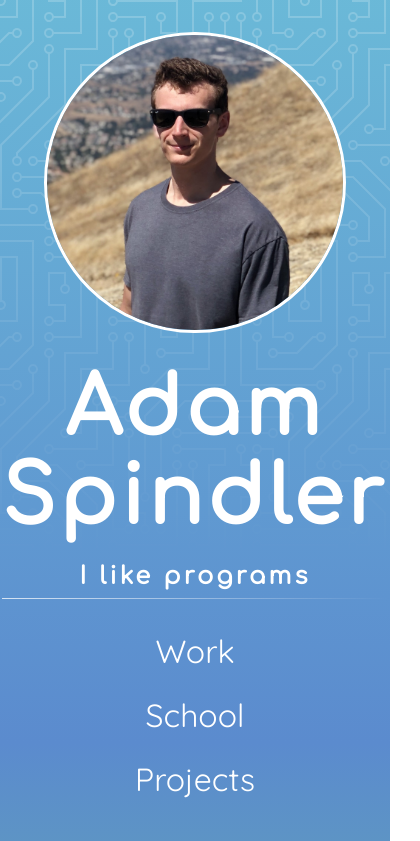
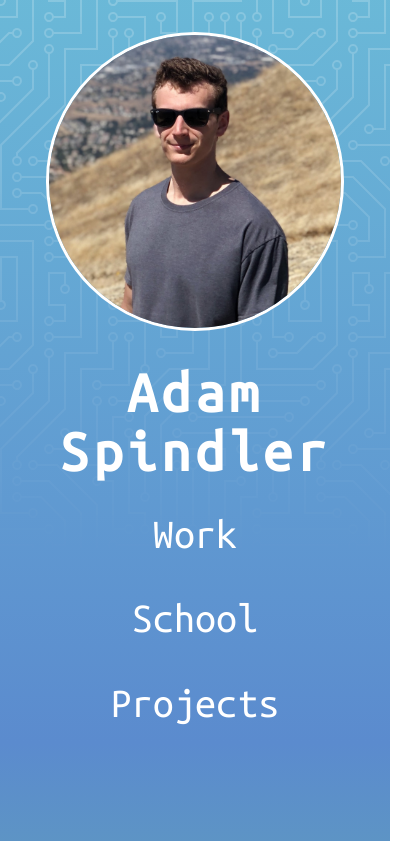
Before and after one commit to Experiment5X/Portfolio_v3, a website: page html/index.pug in a window 390 px wide. Shown: the top 841 px of the page, 420 px wide, since content can reach past the window. Drawn offline with nearby package versions, Linux system fonts and the light colour scheme; files that its build step writes are made by us from their sources; files whose address does not match are found by name.

Commit message:
More adjustments for smaller screens

```diff
--- a/html/index.pug
+++ b/html/index.pug
@@ -2,6 +2,7 @@ head
   link(href='https://fonts.googleapis.com/css?family=Comfortaa&display=swap' rel='stylesheet')
   link(href='https://fonts.googleapis.com/css?family=Quicksand&display=swap' rel='stylesheet')
   link(href='https://fonts.googleapis.com/css?family=Nanum+Gothic&display=swap' rel='stylesheet')
+  link(href="https://fonts.googleapis.com/css?family=Ubuntu+Mono&display=swap" rel="stylesheet")
   link(rel='stylesheet' href='https://cdnjs.cloudflare.com/ajax/libs/font-awesome/5.12.1/css/all.min.css' integrity='sha256-mmgLkCYLUQbXn0B1SRqzHar6dCnv9oZFPEC1g1cwlkk=' crossorigin='anonymous')
   link(rel='stylesheet' href='style/style.css')
   script(src='https://cdnjs.cloudflare.com/ajax/libs/jquery/3.4.1/jquery.min.js' integrity='sha256-CSXorXvZcTkaix6Yvo6HppcZGetbYMGWSFlBw8HfCJo=' crossorigin='anonymous')
@@ -18,22 +19,21 @@ head
       h1.hero-name Adam Spindler
       h2.hero-title I like programs
       hr.hero-separator
-      .hero-bio-index
-        .hero-index
-          .hero-index-item
-            .hero-index-item-link(x-link-for='#work')
-              i.hero-index-item-bullet.fas.fa-dot-circle
-              | Work
-          .hero-index-item
-            .hero-index-item-link(x-link-for='#school')
-              i.hero-index-item-bullet.fas.fa-dot-circle
-              | School
-          .hero-index-item
-            .hero-index-item-link(x-link-for='#projects')
-              i.hero-index-item-bullet.fas.fa-dot-circle
-              | Projects
-        .profile-content-item.profile-bio(style='display: none')
-          | Nulla facilisi. Suspendisse potenti. Vivamus convallis lacus elit, non sagittis lorem convallis id. Orci varius natoque penatibus et magnis dis parturient montes, nascetur ridiculus mus. Vivamus vestibulum neque pharetra rutrum sagittis. Fusce a dolor eget purus viverra dignissim a a nulla. Ut mattis nibh eu nisl sodales, quis fermentum lectus egestas. Suspendisse potenti. Curabitur ultricies, risus vel interdum tincidunt, nisl sem ullamcorper magna, et sollicitudin justo dolor nec mauris. Morbi quis ante sit amet quam pulvinar fermentum. Aenean sit amet sagittis lectus.
+      .hero-index
+        .hero-index-item
+          .hero-index-item-link(x-link-for='#work')
+            i.hero-index-item-bullet.fas.fa-dot-circle
+            | Work
+        .hero-index-item
+          .hero-index-item-link(x-link-for='#school')
+            i.hero-index-item-bullet.fas.fa-dot-circle
+            | School
+        .hero-index-item
+          .hero-index-item-link(x-link-for='#projects')
+            i.hero-index-item-bullet.fas.fa-dot-circle
+            | Projects
+      .profile-content-item.profile-bio(style='display: none')
+        | Nulla facilisi. Suspendisse potenti. Vivamus convallis lacus elit, non sagittis lorem convallis id. Orci varius natoque penatibus et magnis dis parturient montes, nascetur ridiculus mus. Vivamus vestibulum neque pharetra rutrum sagittis. Fusce a dolor eget purus viverra dignissim a a nulla. Ut mattis nibh eu nisl sodales, quis fermentum lectus egestas. Suspendisse potenti. Curabitur ultricies, risus vel interdum tincidunt, nisl sem ullamcorper magna, et sollicitudin justo dolor nec mauris. Morbi quis ante sit amet quam pulvinar fermentum. Aenean sit amet sagittis lectus.
     .hero-header-base-left
     .hero-header-base-right
   .image-separator
@@ -49,7 +49,7 @@ head
   section#work.content-section
     .content-section-title-container
       .content-section-title-pattern
-      .content-section-title Work Experience
+      .content-section-title Work
     section.content-section-body
       section.experience-block
         .experience-block-title Tesla
--- a/style/style.css
+++ b/style/style.css
@@ -11,7 +11,7 @@ body {
 }
 
 h1, h2, h3, h4, h5, h6 {
-    font-family: 'Comfortaa', cursive;
+    font-family: 'Ubuntu Mono', monospace;
 }
 
 
@@ -183,7 +183,7 @@ h1, h2, h3, h4, h5, h6 {
 .profile-pic-small {
     border-radius: 50%;
     border: 3px solid white;
-    height: 35vh;
+    height: min(35vh, 75vw)
 }
 
 .image-separator {
@@ -209,7 +209,7 @@ h1, h2, h3, h4, h5, h6 {
 
 .hero-name {
     color: white;
-    font-size: 5rem;
+    font-size: 7vw;
     letter-spacing: 1.2vw;
     margin: 0;
 }
@@ -217,6 +217,7 @@ h1, h2, h3, h4, h5, h6 {
 .hero-title {
     letter-spacing: 0.2rem;
     margin-bottom: 0;
+    font-size: 3vmax;
 }
 
 hr.hero-separator {
@@ -233,10 +234,6 @@ hr.hero-separator {
     flex-direction: column;
     margin-left: 4rem;
     max-width: var(--profile-bottom-x);
-}
-
-.hero-bio-index {
-    display: flex;
 }
 
 .profile-bio {
@@ -280,6 +277,14 @@ hr.hero-separator {
         align-items: center;
     }
 
+    .hero-name {
+        font-size: 15vw !important;
+    }
+
+    .hero-separator {
+        display: none !important;
+    }
+
     .hero-index {
         align-items: center;
     }
@@ -319,6 +324,10 @@ hr.hero-separator {
         width: calc(50vw - var(--chevron-size));
     }
 
+    .hero-name {
+        font-size: 9vw;
+    }
+
     .hero-content-body {
         margin-left: 0;
         max-width: 100vw;
@@ -345,13 +354,45 @@ hr.hero-separator {
     .content-container {
         padding: 2rem 0.5rem;
     }
+
+    .hero-content {
+        padding: 2rem 0.5rem;
+    }
+
+    .hero-title {
+        display: none;
+    }
+
+    .hero-name {
+        margin-bottom: 2rem;
+    }
 }
 
+@media only screen and (max-height: 600px) {
+    .hero-bio-index {
+        margin-top: 0;
+    }
+
+    .hero-name {
+        margin-bottom: 1rem !important;
+    }
+}
+
+@media only screen and (min-height: 600px) {
+    .hero-bio-index {
+        margin-top: 1rem;
+    }
+
+    .hero-name {
+        margin-bottom: 2rem;
+    }
+}
 
 .hero-index {
     display: flex;
-    justify-content: start;
+    justify-content: space-between;
     flex-direction: column;
+    height: min(max(25vh, 8rem), 20rem);
 }
 
 .hero-index-item:first-child {
@@ -359,12 +400,13 @@ hr.hero-separator {
 }
 
 .hero-index-item {
-    margin: 0.75rem;
     display: flex;
     flex-direction: row;
     justify-content: start;
     align-items: center;
     cursor: pointer;
+    font-family: 'Ubuntu Mono', monospace;
+    font-weight: lighter;
 }
 
 .hero-index-item-bullet {
@@ -375,7 +417,7 @@ hr.hero-separator {
 .hero-index-item-link {
     text-decoration: none;
     color: white;
-    font-size: 2rem;
+    font-size: 5vh;
     display: flex;
     align-items: center;
 }
@@ -396,7 +438,7 @@ hr.hero-separator {
     column-span: all;
     font-size: 2rem;
     font-weight: bold;
-    font-family: 'Comfortaa', cursive;
+    font-family: 'Ubuntu Mono', monospace;
     color: white;
     margin: 0 2rem;
 }
```
